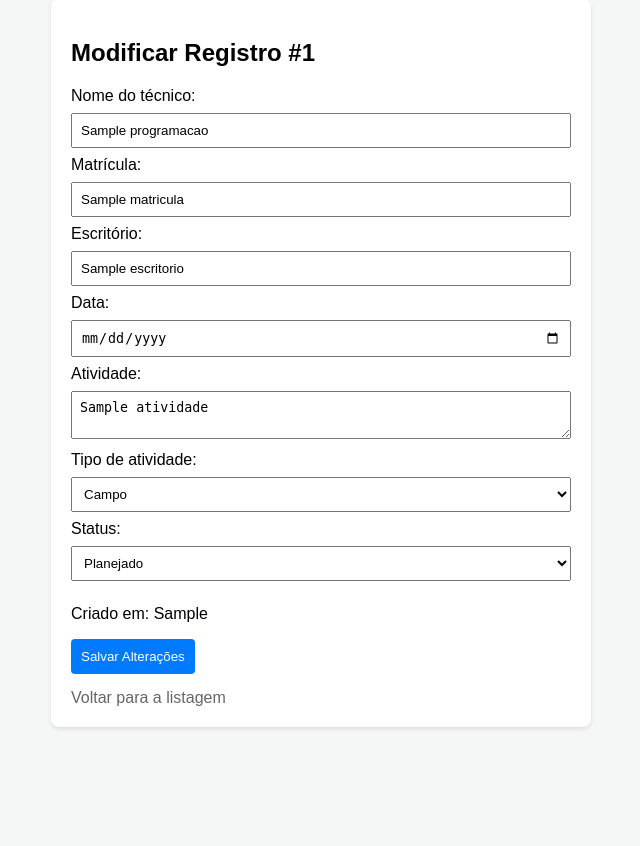
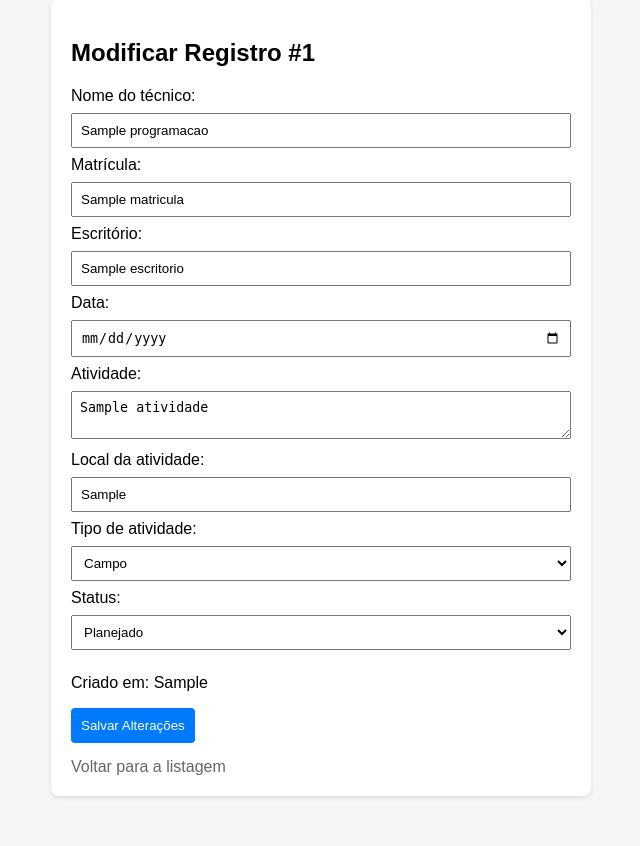
Before and after one commit to pablo2fp/Progamacao---DB, a Flask app: template templates/editar.html in a window 1280 px wide. Shown: the part 51-897 px from the top of the page, without its empty margins (319-959 px from the left). Before the commit the page ends 780 px from the top, so only its background shows below. Run offline with Flask 3, Linux system fonts and the light colour scheme; the template is opened without the code that fills it: most values are stand-ins (such as "Sample title", 1, 10 or a date in 2020); some libraries are stand-ins or nearby versions.

Commit message:
Add input for local activity in editar.html

```diff
--- a/templates/editar.html
+++ b/templates/editar.html
@@ -32,6 +32,9 @@
         <label>Atividade:</label>
         <textarea name="atividade" required>{{ programacao.atividade }}</textarea>
 
+        <label for="local-atividade">Local da atividade:</label>
+        <input id="local-atividade" type="text" name="local_atividade" value="{{ programacao.local_atividade }}" maxlength="200" required>
+
         <label>Tipo de atividade:</label>
         <select name="tipo_atividade" required>
             <option value="Campo" {% if programacao.tipo_atividade == 'Campo' %}selected{% endif %}>Campo</option>
```
